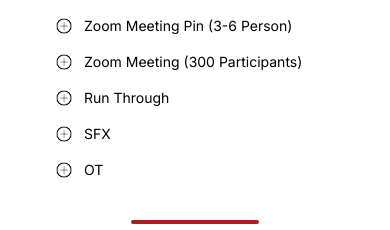
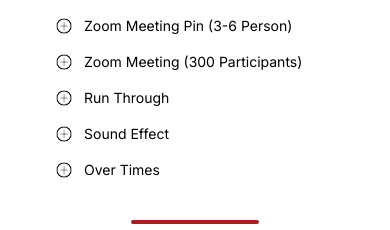
Before and after one commit to LiveEleven/live-eleven-landing-page, a Next.js app: page / in a window 390 px wide. Shown: the part 5281-5511 px from the top of the page. Built offline with nearby package versions, Linux system fonts and the light colour scheme.

Commit message:
edit: style

```diff
--- a/src/components/AddOnsCol3.js
+++ b/src/components/AddOnsCol3.js
@@ -32,7 +32,7 @@ const AddOnsCol3 = () => {
             alt="Plus"
             className="w-4 h-4"
           />
-          <p className="text-left font-head text-sm lg:text-lg">SFX</p>
+          <p className="text-left font-head text-sm lg:text-lg">Sound Effect</p>
         </MenuButton>
         <MenuItems>
           <MenuItem>
@@ -51,7 +51,7 @@ const AddOnsCol3 = () => {
             alt="Plus"
             className="w-4 h-4"
           />
-          <p className="text-left font-head text-sm lg:text-lg">OT</p>
+          <p className="text-left font-head text-sm lg:text-lg">Over Times</p>
         </MenuButton>
         <MenuItems className="flex flex-col gap-2">
           <MenuItem>
--- a/src/components/AddOnsTablet2.js
+++ b/src/components/AddOnsTablet2.js
@@ -93,7 +93,7 @@ const AddOnsTablet2 = () => {
             alt="Plus"
             className="w-4 h-4"
           />
-          <p className="text-left font-head text-md">SFX</p>
+          <p className="text-left font-head text-md">Sound Effect</p>
         </MenuButton>
         <MenuItems>
           <MenuItem>
@@ -112,7 +112,7 @@ const AddOnsTablet2 = () => {
             alt="Plus"
             className="w-4 h-4"
           />
-          <p className="text-left font-head text-md">OT</p>
+          <p className="text-left font-head text-md">Over Times</p>
         </MenuButton>
         <MenuItems className="flex flex-col gap-2">
           <MenuItem>
--- a/src/components/Header.js
+++ b/src/components/Header.js
@@ -16,7 +16,7 @@ const Header = () => {
           src="/Header.jpg"
           fill={true}
           alt="header-pic"
-          className="md:hidden lg:block lg:rounded-tl-3xl"
+          className="md:hidden lg:block lg:rounded-l-3xl"
         />
         <Image
           src="/HeaderTab.jpg"
--- a/src/components/LivePackages.js
+++ b/src/components/LivePackages.js
@@ -73,7 +73,7 @@ const LivePackages = () => {
               </p>
               <hr class="w-44 h-0.5 mx-auto my-6 bg-secondary-color border-0 rounded md:my-10 md:w-64 lg:w-48" />
               <p className="font-head text-sm text-center font-semibold md:text-lg">
-                1 Camera Switcher
+                1 OB Switcher
               </p>
               <hr class="w-44 h-0.5 mx-auto my-6 bg-secondary-color border-0 rounded md:my-10 md:w-64 lg:w-48" />
               <p className="font-head text-sm text-center font-semibold md:text-lg">
@@ -114,7 +114,7 @@ const LivePackages = () => {
               </p>
               <hr class="w-44 h-0.5 mx-auto my-6 bg-secondary-color border-0 rounded md:my-10 md:w-64 lg:w-48" />
               <p className="font-head text-sm text-center font-semibold md:text-lg">
-                1 Camera Switcher
+                1 OB Switcher
               </p>
               <hr class="w-44 h-0.5 mx-auto my-6 bg-secondary-color border-0 rounded md:my-10 md:w-64 lg:w-48" />
               <p className="font-head text-sm text-center font-semibold md:text-lg">
--- a/src/pages/_document.js
+++ b/src/pages/_document.js
@@ -3,7 +3,9 @@ import { Html, Head, Main, NextScript } from "next/document";
 export default function Document() {
   return (
     <Html lang="en">
-      <Head />
+      <Head>
+        <link rel="icon" href="/WhiteLogo.png" />
+      </Head>
       <body>
         <Main />
         <NextScript />
```
Also changed, not shown: public/loreal.png.
